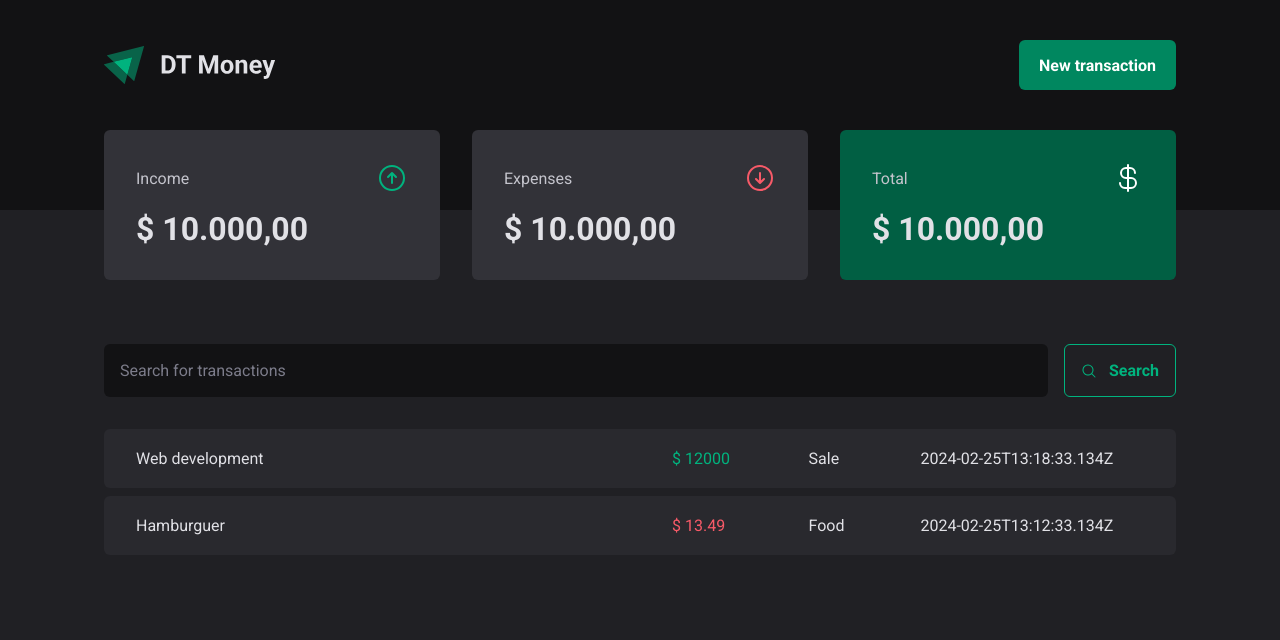
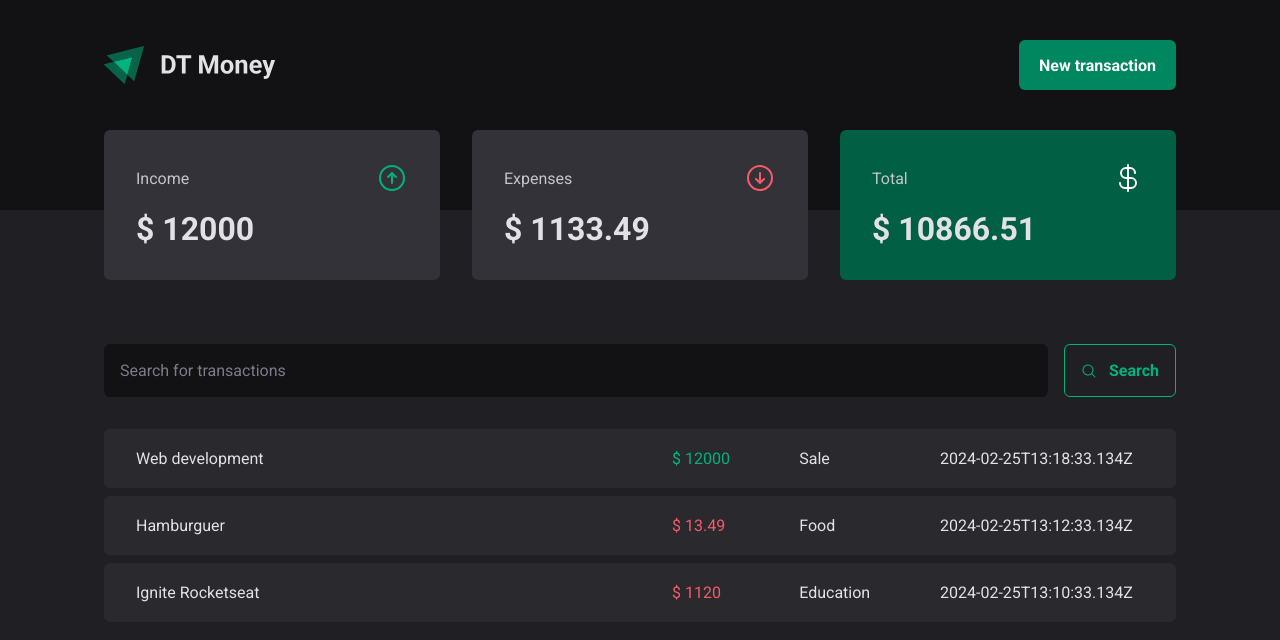
Before and after one commit to arthurrios/dt-money-web, a React (Vite) app: page / in a window 1280 px wide. Shown: the top 640 px of the page. Built offline with nearby package versions, Linux system fonts and the light colour scheme; data requests are answered from the project's data file.

Commit message:
chore: load summary data

```diff
--- a/server.json
+++ b/server.json
@@ -15,6 +15,14 @@
       "category": "Food",
       "price": 13.49,
       "createAt": "2024-02-25T13:12:33.134Z"
+    },
+    {
+      "id": 3,
+      "description": "Ignite Rocketseat",
+      "type": "outcome",
+      "category": "Education",
+      "price": 1120,
+      "createAt": "2024-02-25T13:10:33.134Z"
     }
   ]
 }
--- a/src/components/Summary/index.tsx
+++ b/src/components/Summary/index.tsx
@@ -10,6 +10,26 @@
 
 export function Summary() {
   const { transactions } = useContext(TransactionsContext)
+
+  const summary = transactions.reduce(
+    (acc, transaction) => {
+      if (transaction.type === 'income') {
+        acc.income += transaction.price
+        acc.total += transaction.price
+      } else {
+        acc.outcome += transaction.price
+        acc.total -= transaction.price
+      }
+
+      return acc
+    },
+    {
+      income: 0,
+      outcome: 0,
+      total: 0,
+    },
+  )
+
   const theme = useTheme()
 
   return (
@@ -20,7 +40,7 @@
           <ArrowCircleUp size={32} color={theme.green_300} />
         </header>
 
-        <strong>$ 10.000,00</strong>
+        <strong>$ {summary.income}</strong>
       </SummaryCard>
 
       <SummaryCard>
@@ -29,7 +49,7 @@
           <ArrowCircleDown size={32} color={theme.red_300} />
         </header>
 
-        <strong>$ 10.000,00</strong>
+        <strong>$ {summary.outcome}</strong>
       </SummaryCard>
 
       <SummaryCard $variant="green">
@@ -37,7 +57,7 @@
           <span>Total</span>
           <CurrencyDollar size={32} color={theme.white} />
         </header>
-        <strong>$ 10.000,00</strong>
+        <strong>$ {summary.total}</strong>
       </SummaryCard>
     </SummaryContainer>
   )
```
